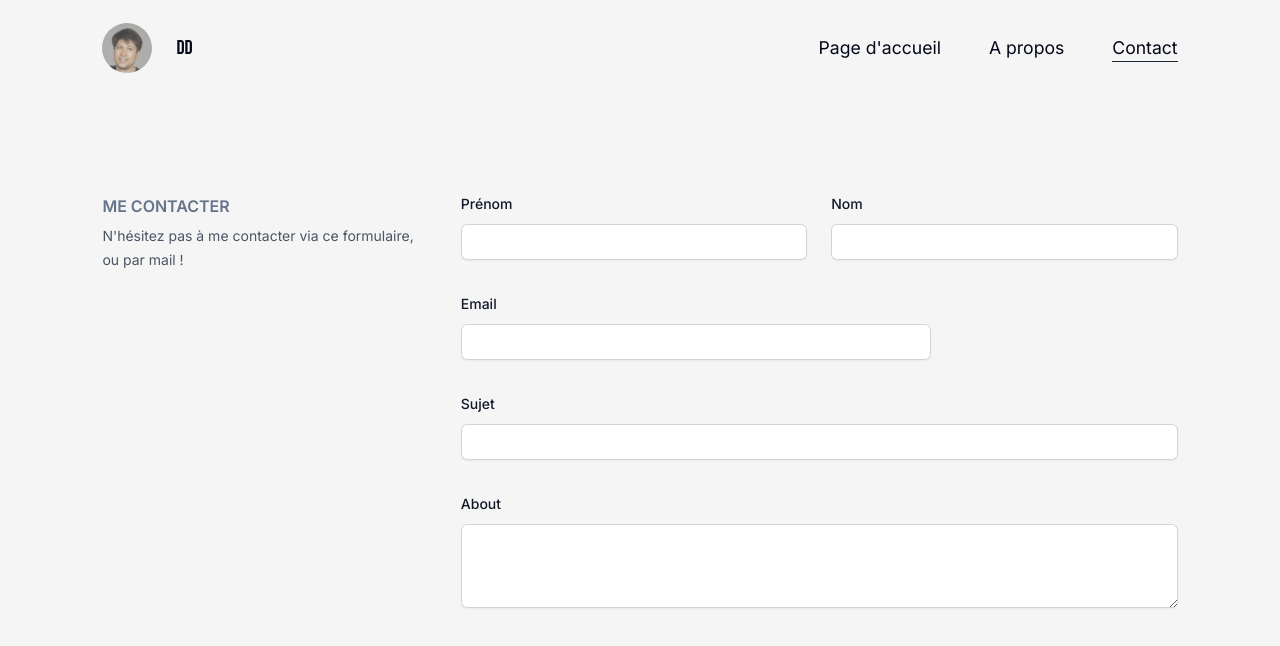
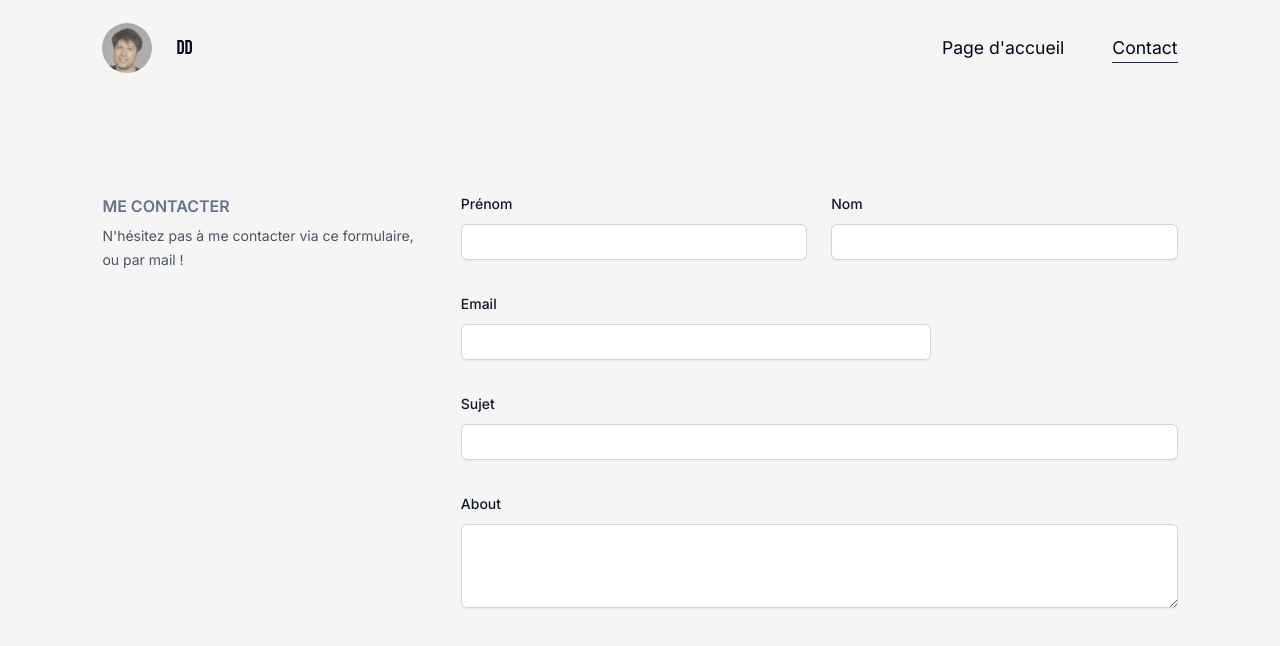
Before and after one commit to daniel-lou18/OC-projet8-portfolio, a React (Vite) app: page /contact in a window 1280 px wide. Shown: the top 646 px of the page. Built offline with nearby package versions, Linux system fonts and the light colour scheme.

Commit message:
Ajouter fonctionnalité scrollTo au lien ancre A Propos

```diff
--- a/package.json
+++ b/package.json
@@ -10,7 +10,6 @@
     "preview": "vite preview"
   },
   "dependencies": {
-    "@studio-freight/lenis": "^1.0.39",
     "@studio-freight/react-lenis": "^0.0.46",
     "clsx": "^2.1.0",
     "framer-motion": "^11.0.6",
--- a/src/components/Header/MyNavLink.tsx
+++ b/src/components/Header/MyNavLink.tsx
@@ -1,12 +1,20 @@
 import { PropsWithChildren } from "react";
 import { NavLink } from "react-router-dom";
 
-type MyNavLinkProps = PropsWithChildren<{ to: string; onClick: () => void }>;
+type MyNavLinkProps = PropsWithChildren<{
+  to: string;
+  onClick: () => void;
+  id?: string;
+}>;
 
-function MyNavLink({ children, to, onClick }: MyNavLinkProps) {
+function MyNavLink({ children, to, onClick, id }: MyNavLinkProps) {
   return (
     <li className="h-full relative">
-      <NavLink className={`h-full flex items-center`} to={to} onClick={onClick}>
+      <NavLink
+        className={`h-full flex items-center`}
+        to={id ? id : to}
+        onClick={onClick}
+      >
         {children}
       </NavLink>
     </li>
--- a/src/components/Header/Navbar.tsx
+++ b/src/components/Header/Navbar.tsx
@@ -1,11 +1,21 @@
+import { useLenis } from "@studio-freight/react-lenis";
 import MyNavLink from "./MyNavLink";
+import { useLocation } from "react-router-dom";
+import { useEffect } from "react";
 
 type NavbarProps = { style?: "row" | "col"; handleClick?: () => void };
 
 function Navbar({ style = "row", handleClick }: NavbarProps) {
+  const lenis = useLenis();
+  const location = useLocation();
+
   function handleClickCol() {
     if (style === "row") return;
     handleClick?.();
+  }
+
+  function scrollToWorks() {
+    lenis?.scrollTo("#about");
   }
 
   return (
@@ -18,9 +28,11 @@ function Navbar({ style = "row", handleClick }: NavbarProps) {
         <MyNavLink to="/" onClick={handleClickCol}>
           Page d'accueil
         </MyNavLink>
-        <MyNavLink to="" onClick={handleClickCol}>
-          A propos
-        </MyNavLink>
+        {location.pathname === "/" && (
+          <MyNavLink to="/" onClick={scrollToWorks} id="/#about">
+            A propos
+          </MyNavLink>
+        )}
         <MyNavLink to="/contact" onClick={handleClickCol}>
           Contact
         </MyNavLink>
--- a/src/components/Summary/Summary.tsx
+++ b/src/components/Summary/Summary.tsx
@@ -34,6 +34,7 @@ function Summary() {
       className="md:h-screen w-full pt-32 px-[8%]"
       ref={ref}
       style={{ y: position }}
+      id="about"
     >
       <h2 className="mb-12">A propos</h2>
       <div className="grid grid-cols-1 md:grid-cols-3 gap-16">
--- a/src/index.css
+++ b/src/index.css
@@ -23,7 +23,7 @@ nav.h-full a::after {
   background-color: rgb(30 41 59);
   height: 1.5px;
   position: absolute;
-  bottom: 1.1rem;
+  bottom: 1.05rem;
   left: 0;
   right: 0;
   transform: scaleX(0);
@@ -47,11 +47,11 @@ nav:not(.h-full) a::after {
 }
 
 nav.h-full a:hover::after,
-nav.h-full a.active::after {
+nav.h-full a.active:not([href="/#about"])::after {
   transform: scaleX(1);
 }
 
-nav:not(.h-full) a.active::after {
+nav:not(.h-full) a.active:not([href="/#about"])::after {
   display: initial;
 }
 
```
Also changed, not shown: 1 other file (tests, documents, lock files or other folders).
